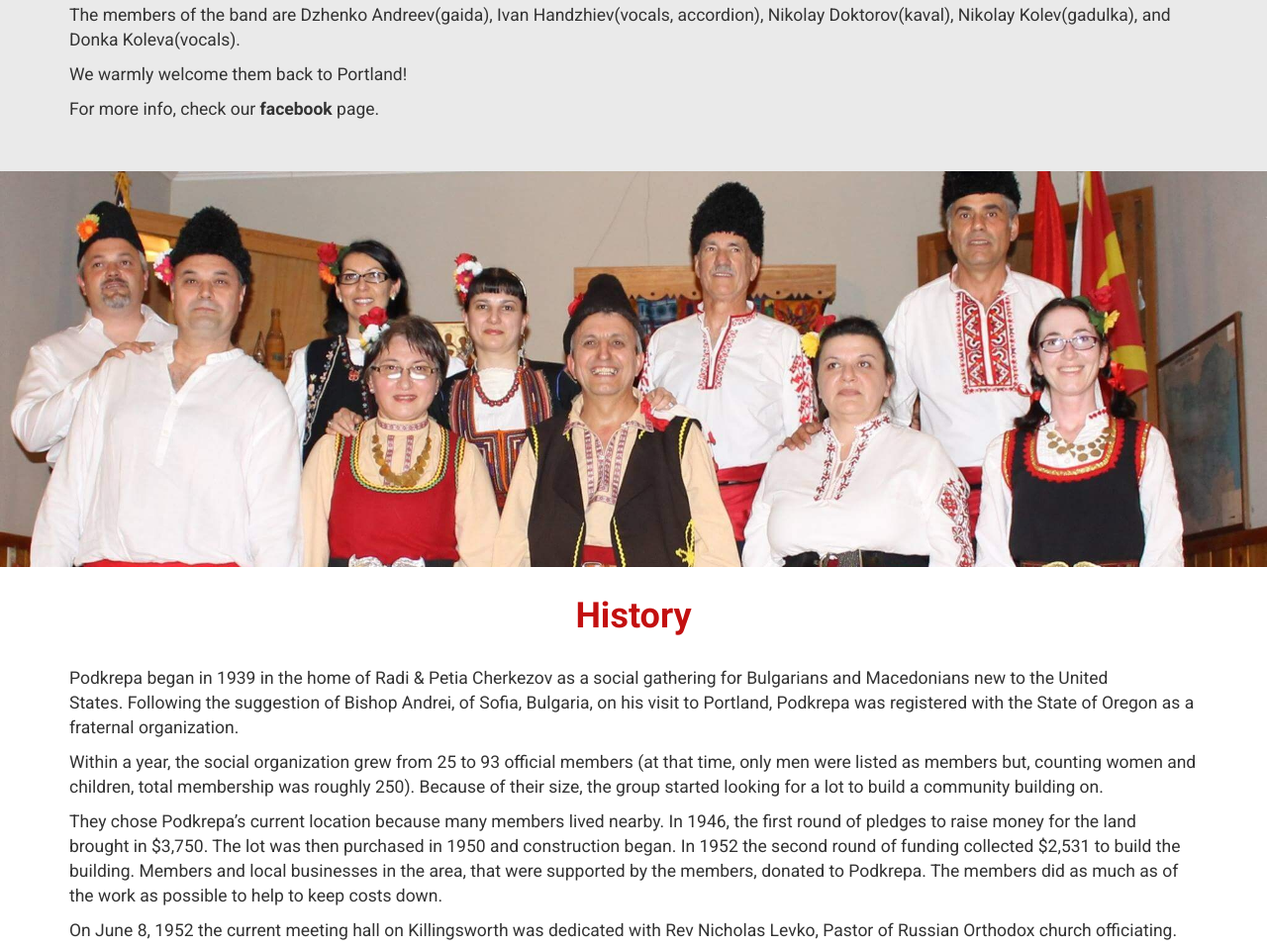
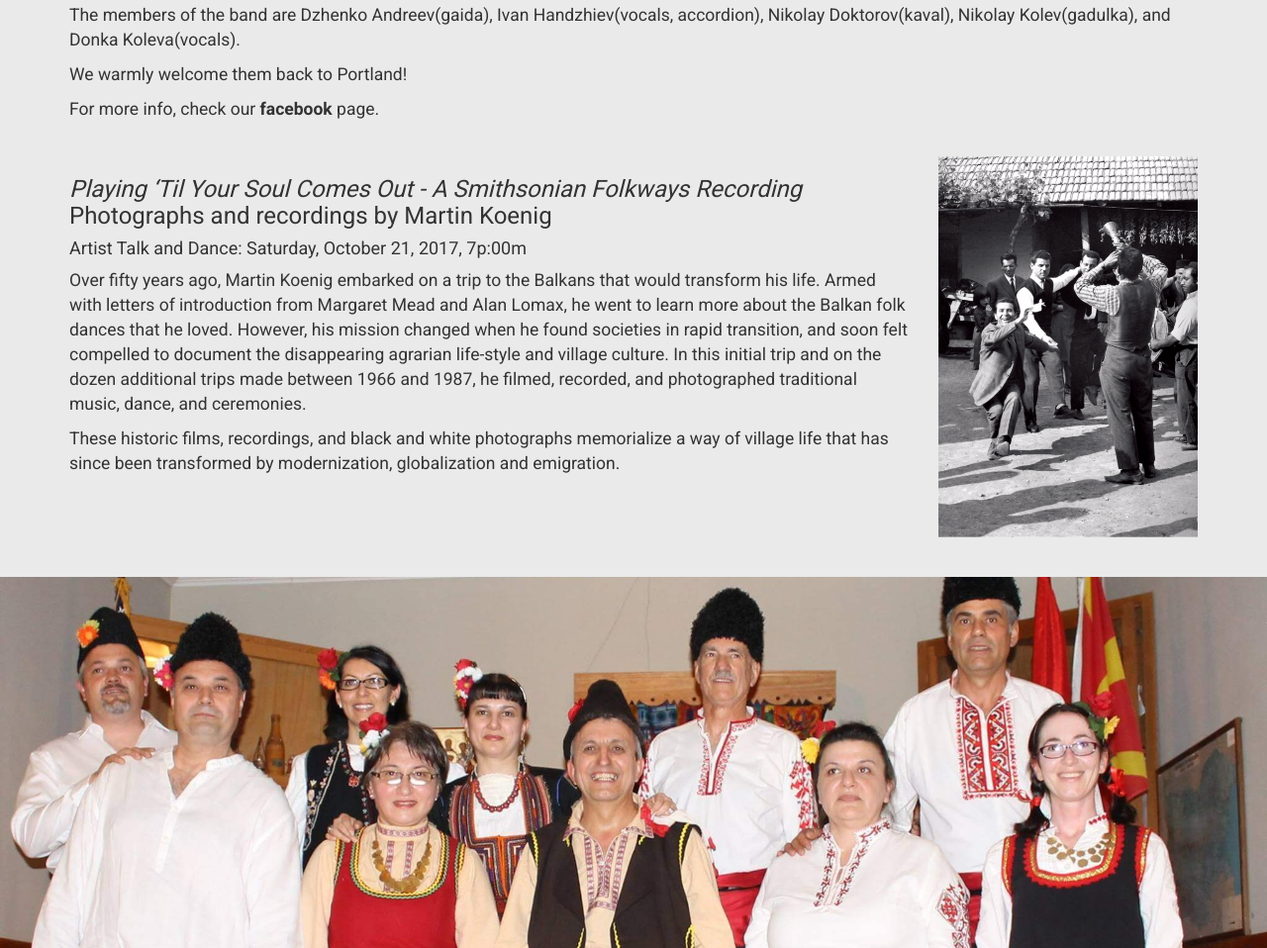
Before and after one commit to aavalkov/podkrepa, a plain HTML site: page index.html in a window 1280 px wide. Shown: the part 1352-2310 px from the top of the page at 99% size. Drawn offline with nearby package versions, Linux system fonts and the light colour scheme.

Commit message:
add new upcoming event

```diff
--- a/index.html
+++ b/index.html
@@ -89,6 +89,19 @@
 						<p>The members of the band are Dzhenko Andreev(gaida), Ivan Handzhiev(vocals, accordion), Nikolay Doktorov(kaval), Nikolay Kolev(gadulka), and Donka Koleva(vocals).</p>
 						<p>We warmly welcome them back to Portland!</p>
 						<p>For more info, check our <a href="https://www.facebook.com/PodkrepaPortland/" target="_blank">facebook</a> page.</p>
+						<br/>
+						<div class='row'>
+							<div class='col-md-9'>
+								<h3><i>Playing ‘Til Your Soul Comes Out - A Smithsonian Folkways Recording</i><br/>
+								Photographs and recordings by Martin Koenig</h3>
+								<h4>Artist Talk and Dance: Saturday, October 21, 2017, 7p:00m</h4>
+								<p>Over fifty years ago, Martin Koenig embarked on a trip to the Balkans that would transform his life. Armed with letters of introduction from Margaret Mead and Alan Lomax, he went to learn more about the Balkan folk dances that he loved. However, his mission changed when he found societies in rapid transition, and soon felt compelled to document the disappearing agrarian life-style and village culture. In this initial trip and on the dozen additional trips made between 1966 and 1987, he filmed, recorded, and photographed traditional music, dance, and ceremonies.</p>
+								<p>These historic films, recordings, and black and white photographs memorialize a way of village life that has since been transformed by modernization, globalization and emigration.</p>
+							</div>
+							<div class='col-md-3'>
+								<img width='100%' src="./images/dancing.png">
+							</div>
+						</div>
 					</div>
 				</div>
 			</div>
```
Also changed, not shown: images/dancing.png (added).
